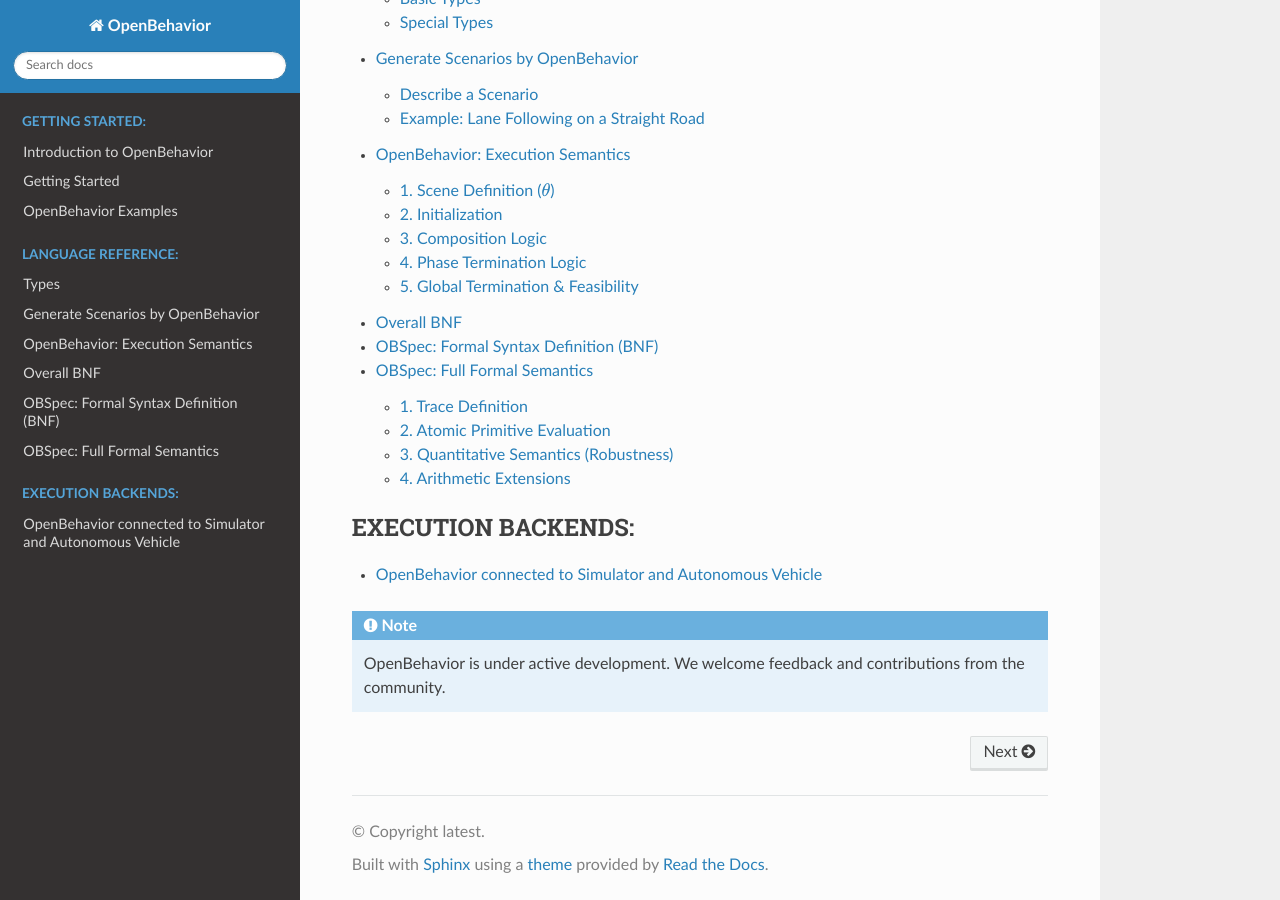
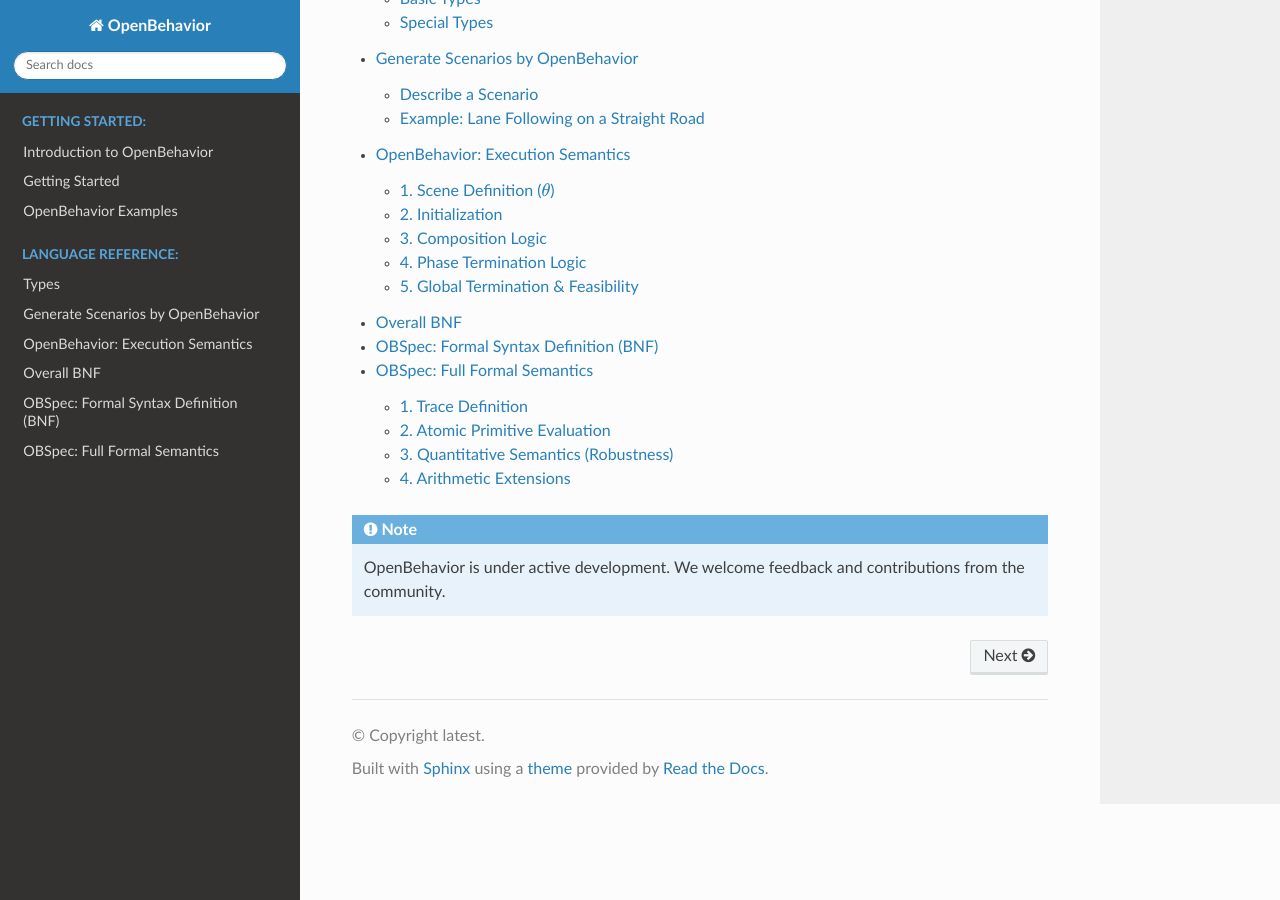
Before and after one commit to Sunshinesheep/OpenBehavior-doc, a Sphinx documentation site: the page built from docs/source/index.rst, in a window 1280 px wide and 900 px high, scrolled down 1635 px. Built offline with Sphinx 7.4.7 and the Read the Docs theme 3.1.0, drawn with Linux system fonts in a browser that asks for light colours.

Commit message:
Update index.rst

```diff
--- a/docs/source/index.rst
+++ b/docs/source/index.rst
@@ -42,12 +42,6 @@
    obspec_bnf
    obspec
 
-.. toctree::
-   :maxdepth: 2
-   :caption: EXECUTION BACKENDS:
-
-   OpenBehavior_connected_to
-
 .. note::
 
    OpenBehavior is under active development. We welcome feedback and contributions from the community.
```
